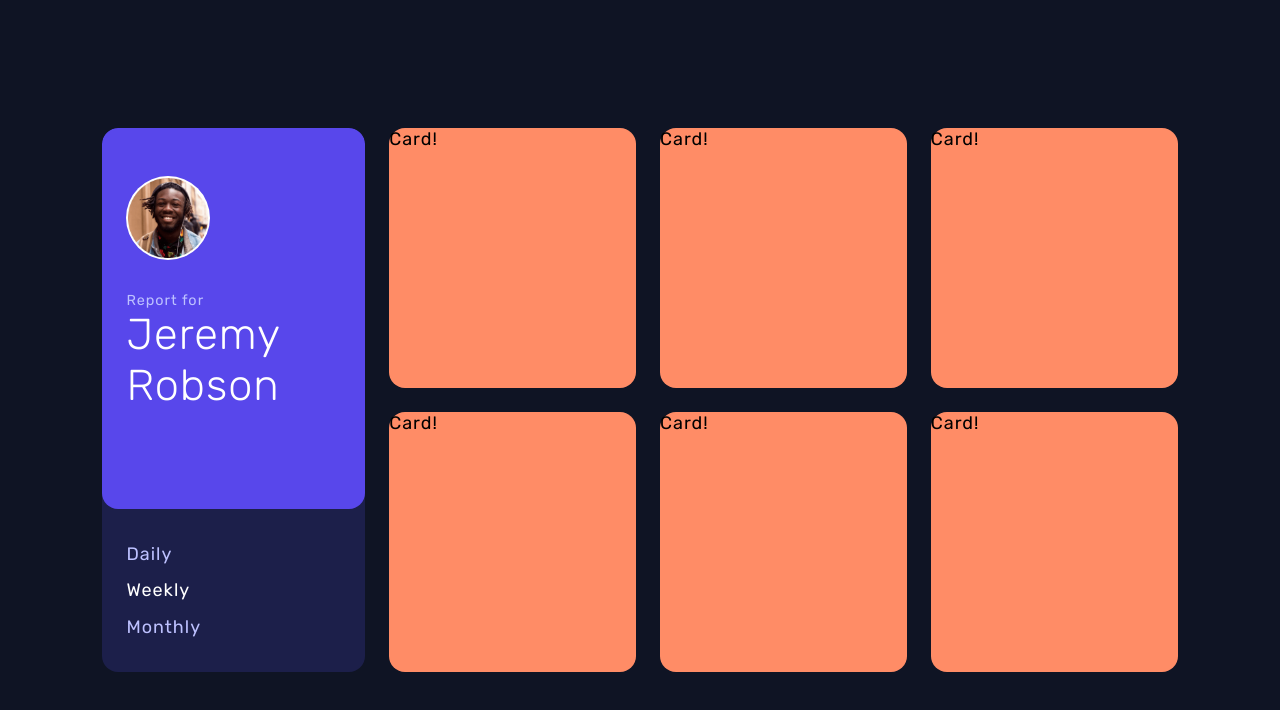
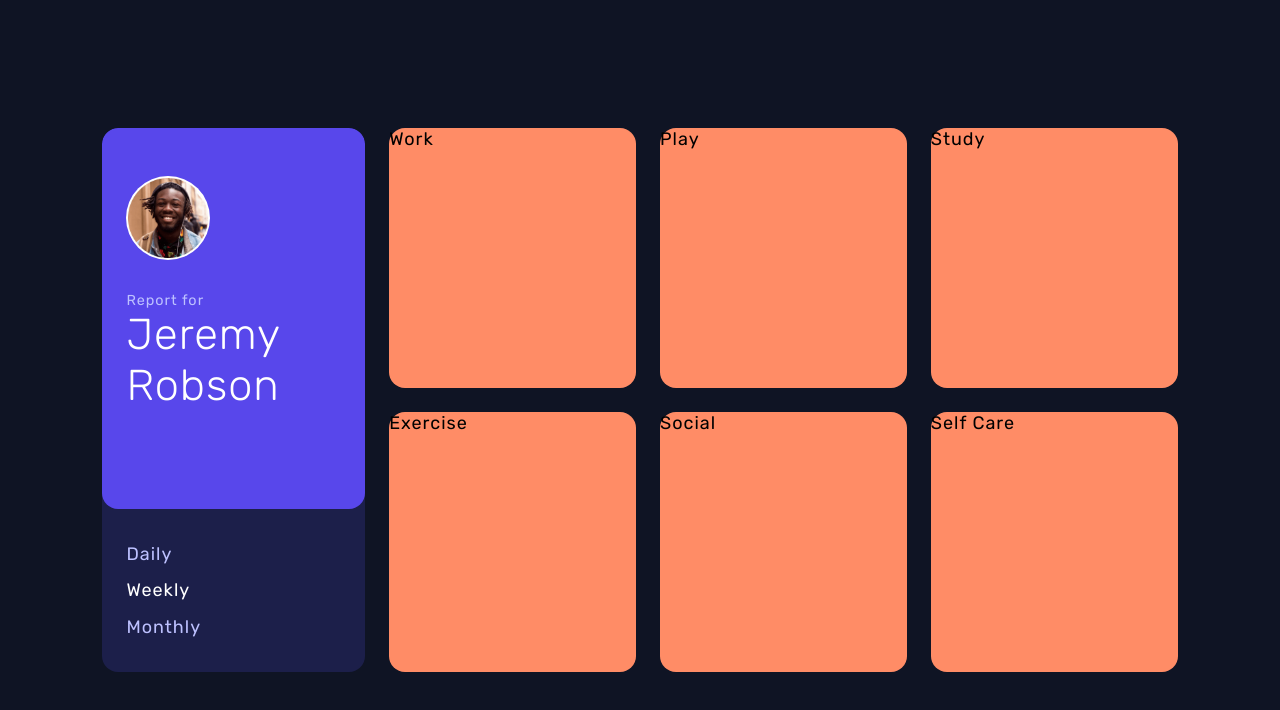
Before and after one commit to NikitaKozlov-R/time-tracking, a Vue app: page / in a window 1280 px wide. Shown: the top 710 px of the page. Built offline with nearby package versions, Linux system fonts and the light colour scheme.

Commit message:
feat: add props in tracking-card.vue

```diff
--- a/src/App.vue
+++ b/src/App.vue
@@ -2,12 +2,12 @@
   <div class="tt-wrapper">
     <profile-card name="Jeremy Robson" avatar="img/image-jeremy.png" />
     <div class="tt-layout">
-      <tracking-card />
-      <tracking-card />
-      <tracking-card />
-      <tracking-card />
-      <tracking-card />
-      <tracking-card />
+      <tracking-card
+        v-for="activity in trackingData"
+        :key="activity.title"
+        :activity="activity.title"
+        :time-frames="activity.timeframes"
+      />
     </div>
   </div>
 </template>
@@ -15,6 +15,7 @@
 <script>
 import ProfileCard from '@/components/profile-card.vue'
 import TrackingCard from '@/components/tracking-card.vue'
+import trackingData from '@/assets/data.js'
 
 export default {
   name: 'App',
@@ -22,6 +23,9 @@ export default {
     ProfileCard,
     TrackingCard,
   },
+  data: () => ({
+    trackingData,
+  }),
 }
 </script>
 
--- a/src/components/tracking-card.vue
+++ b/src/components/tracking-card.vue
@@ -1,9 +1,22 @@
 <template>
-  <div class="tt-card">Card!</div>
+  <div class="tt-card">
+    <h2>{{ activity }}</h2>
+  </div>
 </template>
 
 <script>
-export default {}
+export default {
+  props: {
+    activity: {
+      type: String,
+      required: true,
+    },
+    timeframes: {
+      type: Array,
+      required: true,
+    },
+  },
+}
 </script>
 
 <style>
```
